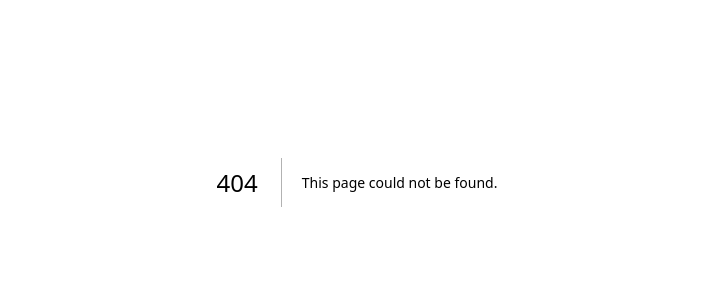
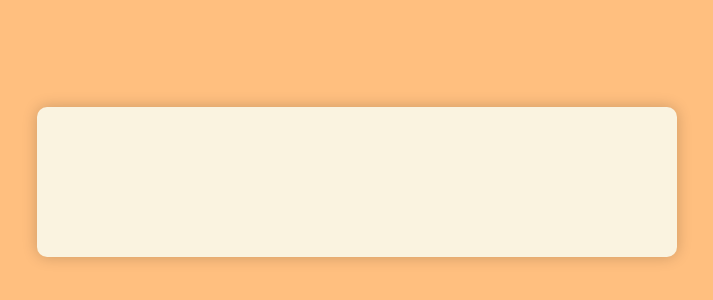
Before and after one commit to dango-the-world/gourmet-search-app, a Next.js app: page /search_list in a window 1280 px wide. Before the commit this address had no page. Shown: the part 218-518 px from the top of the page, without its empty margins (283-996 px from the left). Built offline with nearby package versions, Linux system fonts and the light colour scheme.

Commit message:
wip: 検索結果ページ作成中

```diff
--- a/src/app/_components/search/SearchArea.tsx
+++ b/src/app/_components/search/SearchArea.tsx
@@ -43,7 +43,7 @@ export const SearchArea = () => {
               検索範囲を選択してください
             </option>
             {options.map((option) => (
-              <option key={option.id} value={option.range}>
+              <option key={option.id} value={option.id}>
                 {option.range}
               </option>
             ))}
--- /dev/null
+++ b/src/app/_components/search_list/RestaurantCard.tsx
@@ -0,0 +1,6 @@
+import React from "react";
+import style from "../../_styles/search_list/RestaurantCard.module.css";
+
+export const RestaurantCard = () => {
+  return <div className={style.container}></div>;
+};
--- /dev/null
+++ b/src/app/_components/search_list/SearchListContent.tsx
@@ -0,0 +1,11 @@
+import React from "react";
+import style from "../../_styles/search_list/SearchList.module.css";
+import { RestaurantCard } from "./RestaurantCard";
+
+export const SearchListContent = () => {
+  return (
+    <div className={style.container}>
+      <RestaurantCard />
+    </div>
+  );
+};
--- a/src/app/_hooks/useSearch.ts
+++ b/src/app/_hooks/useSearch.ts
@@ -46,7 +46,7 @@ export const useSearchForm = ({
     });
 
     // ページを遷移
-    router.push(`/SearchList?${query.toString()}`);
+    router.push(`/search_list?${query.toString()}`);
   };
 
   return {
--- /dev/null
+++ b/src/app/_styles/search_list/RestaurantCard.module.css
@@ -0,0 +1,11 @@
+.container {
+  display: flex;
+  flex-direction: column;
+  justify-content: center;
+  align-items: center;
+  background-color: #faf3e0;
+  width: 50%;
+  height: 150px;
+  border-radius: 10px;
+  box-shadow: 0 0 15px rgba(0, 0, 0, 0.2);
+}
--- /dev/null
+++ b/src/app/_styles/search_list/SearchList.module.css
@@ -0,0 +1,8 @@
+.container {
+  display: flex;
+  justify-content: center;
+  align-items: center;
+  background-color: #ffbf7f;
+  width: 100vw;
+  min-height: 100vh;
+}
--- /dev/null
+++ b/src/app/search_list/page.tsx
@@ -0,0 +1,12 @@
+import React from "react";
+import { SearchListContent } from "../_components/search_list/SearchListContent";
+
+const page = () => {
+  return (
+    <>
+      <SearchListContent />
+    </>
+  );
+};
+
+export default page;
```
Also changed, not shown: src/app/_hooks/useFetchApi.ts (added).
